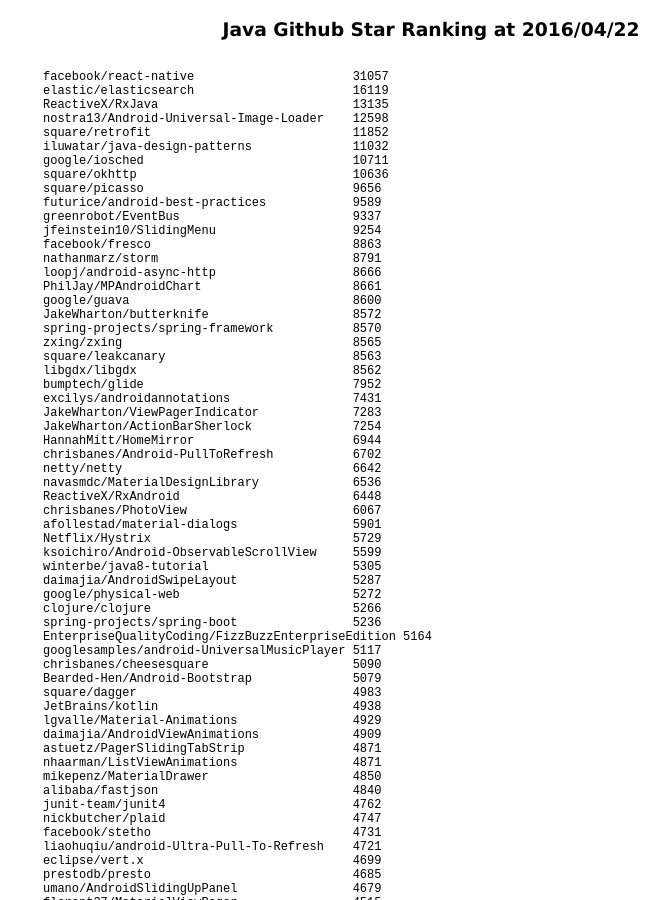
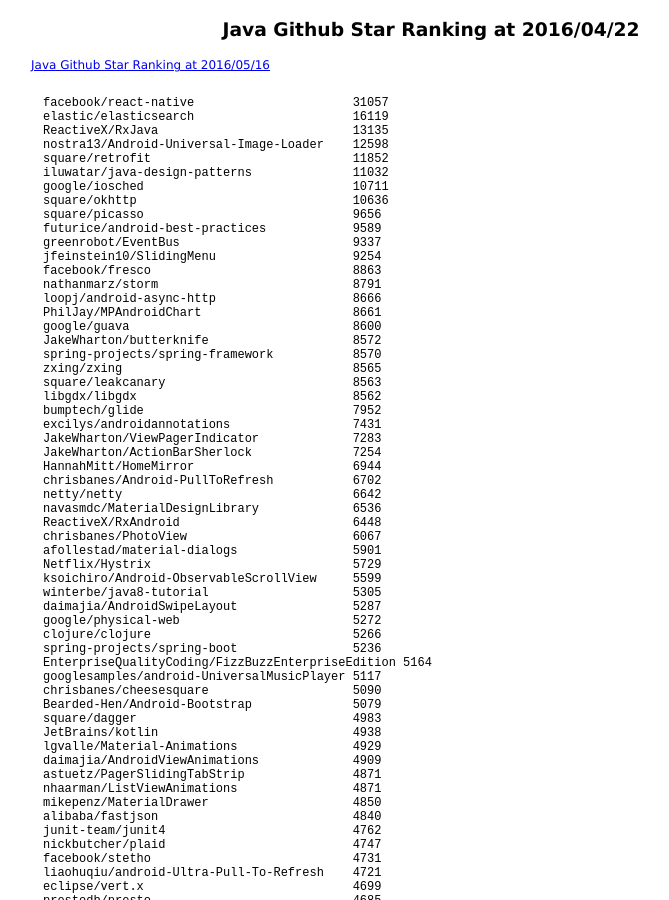
Before and after one commit to 38elements/38elements.github.com, a Jekyll site: the page built from _posts/2016-04-22-java-repository-github-star-ranking.md, in a window 1280 px wide and 900 px high. Shown: the whole window, without its empty margins (209-878 px from the left). Built offline with Jekyll 4.4.1, drawn with Linux system fonts in a browser that asks for light colours.

Commit message:
Update 2016-04-22-java-repository-github-star-ranking.md

```diff
--- a/_posts/2016-04-22-java-repository-github-star-ranking.md
+++ b/_posts/2016-04-22-java-repository-github-star-ranking.md
@@ -2,6 +2,7 @@
 layout: posts
 title: Java Github Star Ranking at 2016/04/22
 ---
+[Java Github Star Ranking at 2016/05/16](/2016/05/16/java-repository-github-star-ranking.html)
 <pre style="background-color: white;border: none;">
 facebook/react-native                      31057
 elastic/elasticsearch                      16119
```
